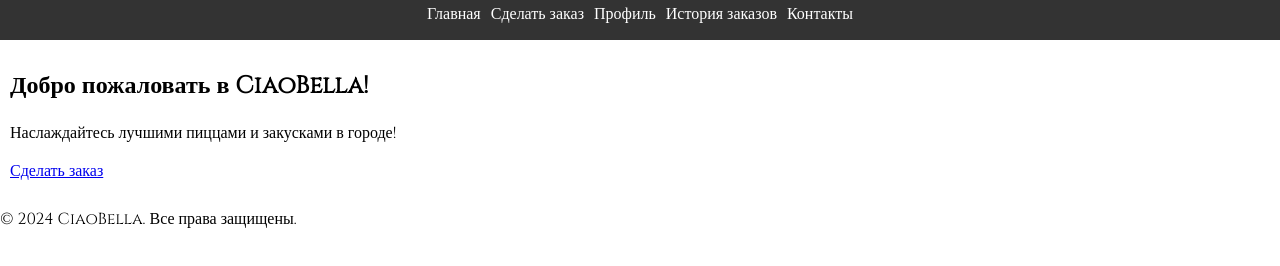
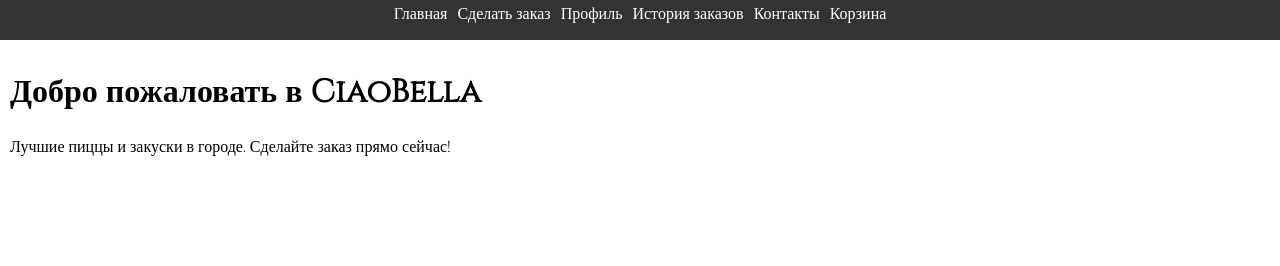
Before and after one commit to Umar125144/yandex-maps-api, a website: page index.html in a window 1280 px wide. Shown: the part 34-300 px from the top of the page. Drawn offline with Linux system fonts and the light colour scheme.

Commit message:
Update index.html

```diff
--- a/index.html
+++ b/index.html
@@ -3,7 +3,7 @@
 <head>
     <meta charset="UTF-8">
     <meta name="viewport" content="width=device-width, initial-scale=1.0">
-    <title>Пиццерия CiaoBella</title>
+    <title>Главная - CiaoBella</title>
     <link rel="stylesheet" href="styles.css">
     <link href="https://fonts.googleapis.com/css2?family=Cinzel&display=swap" rel="stylesheet">
 </head>
@@ -17,18 +17,13 @@
                 <li><a href="profile.html">Профиль</a></li>
                 <li><a href="order_history.html">История заказов</a></li>
                 <li><a href="contacts.html">Контакты</a></li>
+                <li><a href="cart.html">Корзина</a></li>
             </ul>
         </nav>
     </header>
     <main>
-        <section class="welcome">
-            <h2>Добро пожаловать в CiaoBella!</h2>
-            <p>Наслаждайтесь лучшими пиццами и закусками в городе!</p>
-            <a href="order.html" class="btn">Сделать заказ</a>
-        </section>
+        <h1>Добро пожаловать в CiaoBella</h1>
+        <p>Лучшие пиццы и закуски в городе. Сделайте заказ прямо сейчас!</p>
     </main>
-    <footer>
-        <p>&copy; 2024 CiaoBella. Все права защищены.</p>
-    </footer>
 </body>
 </html>
```
